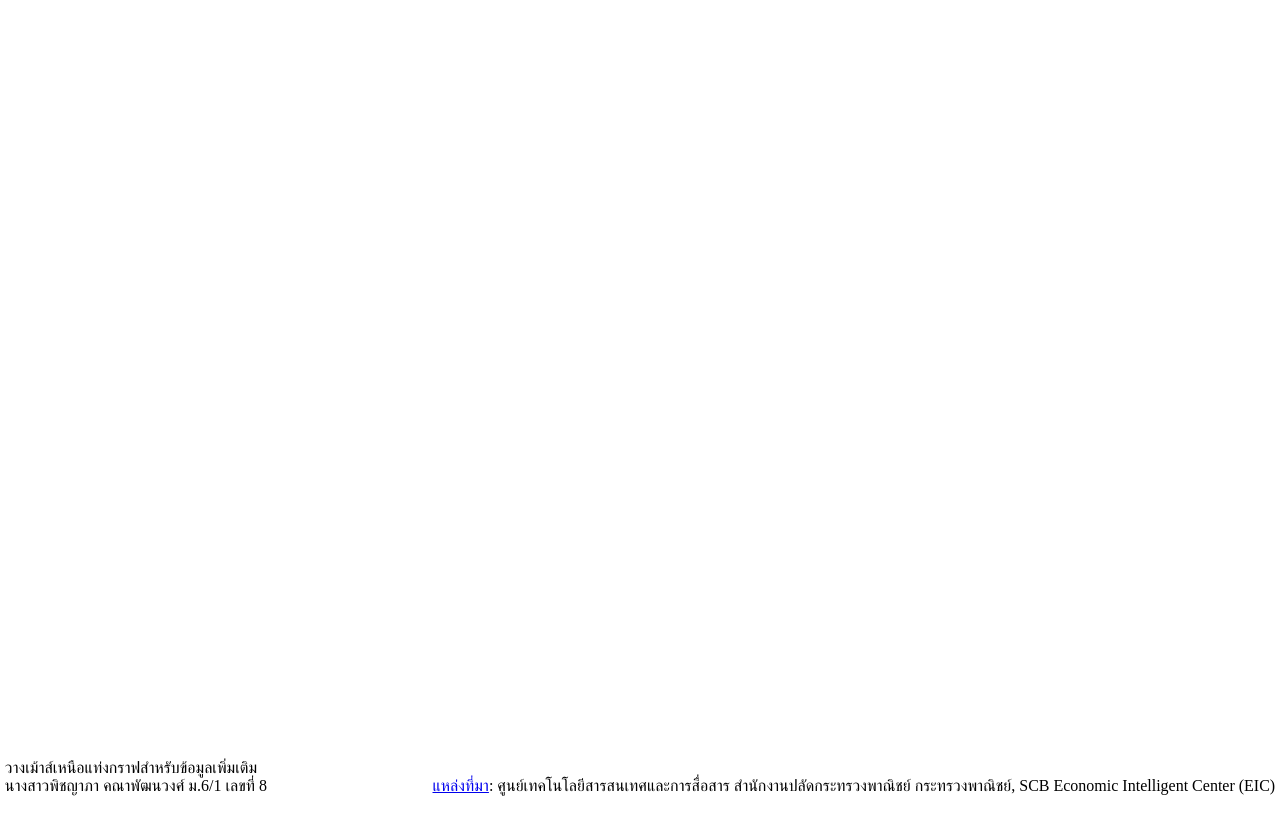
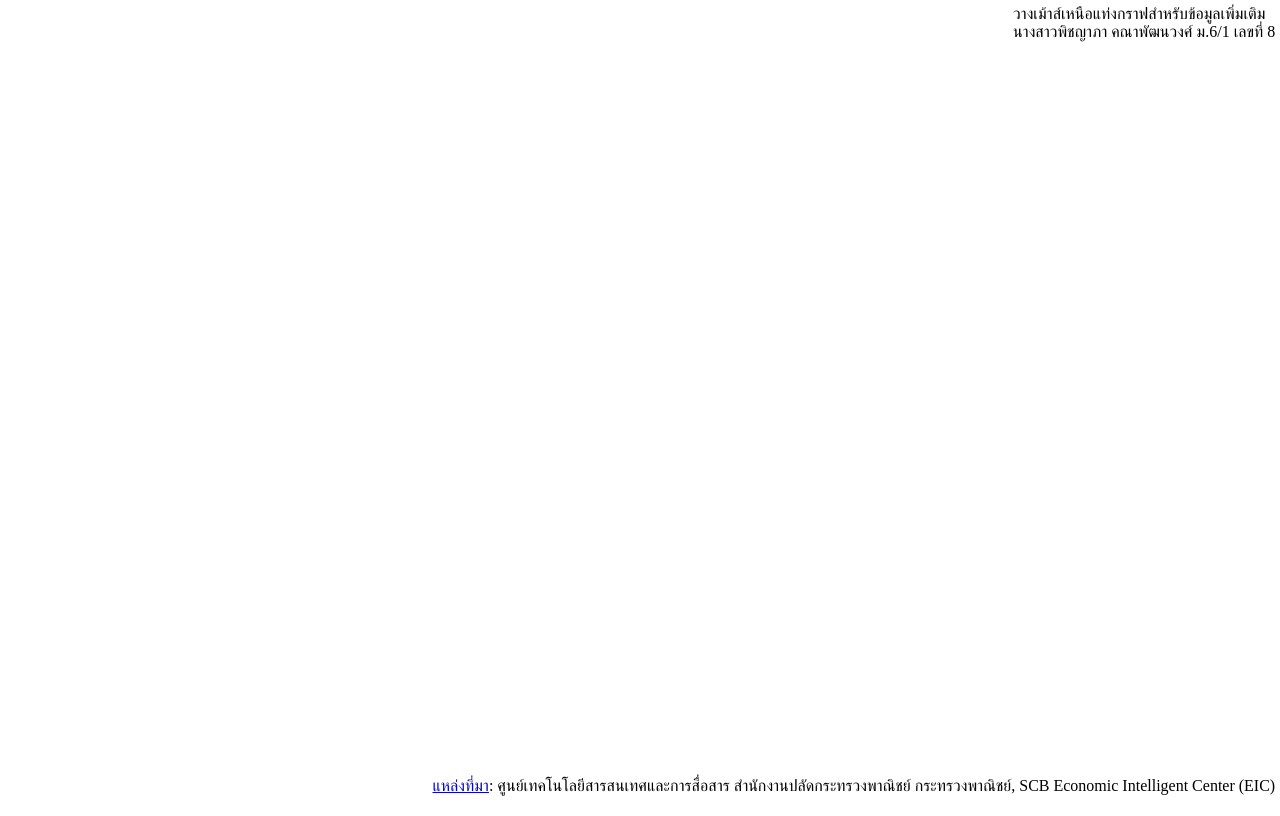
Before and after one commit to QuadieZ/simple-bokeh-graph, a plain HTML site: page index.html in a window 1280 px wide. Drawn offline with Linux system fonts and the light colour scheme; a script that the page names is missing.

Commit message:
Add files via upload

```diff
--- a/style.css
+++ b/style.css
@@ -10,14 +10,14 @@ p {
     margin:0.3rem;
 }
 
+.name {
+    position: absolute;
+    right: 0;
+    top:0;
+}
+
 .ref {
     position: absolute;
     right: 0;
     bottom:0;
 }
-
-.name {
-    position: absolute;
-    left: 0;
-    bottom:0;
-}
```
